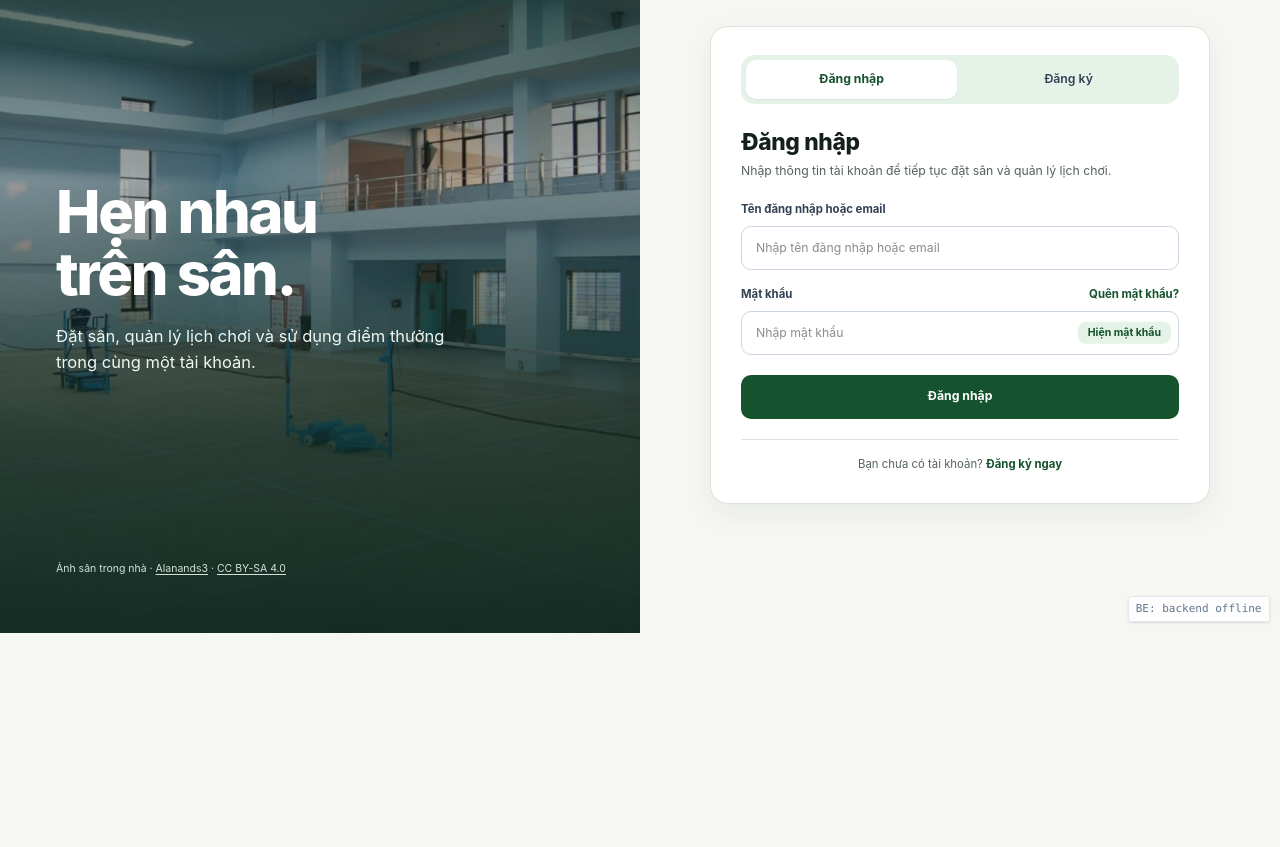
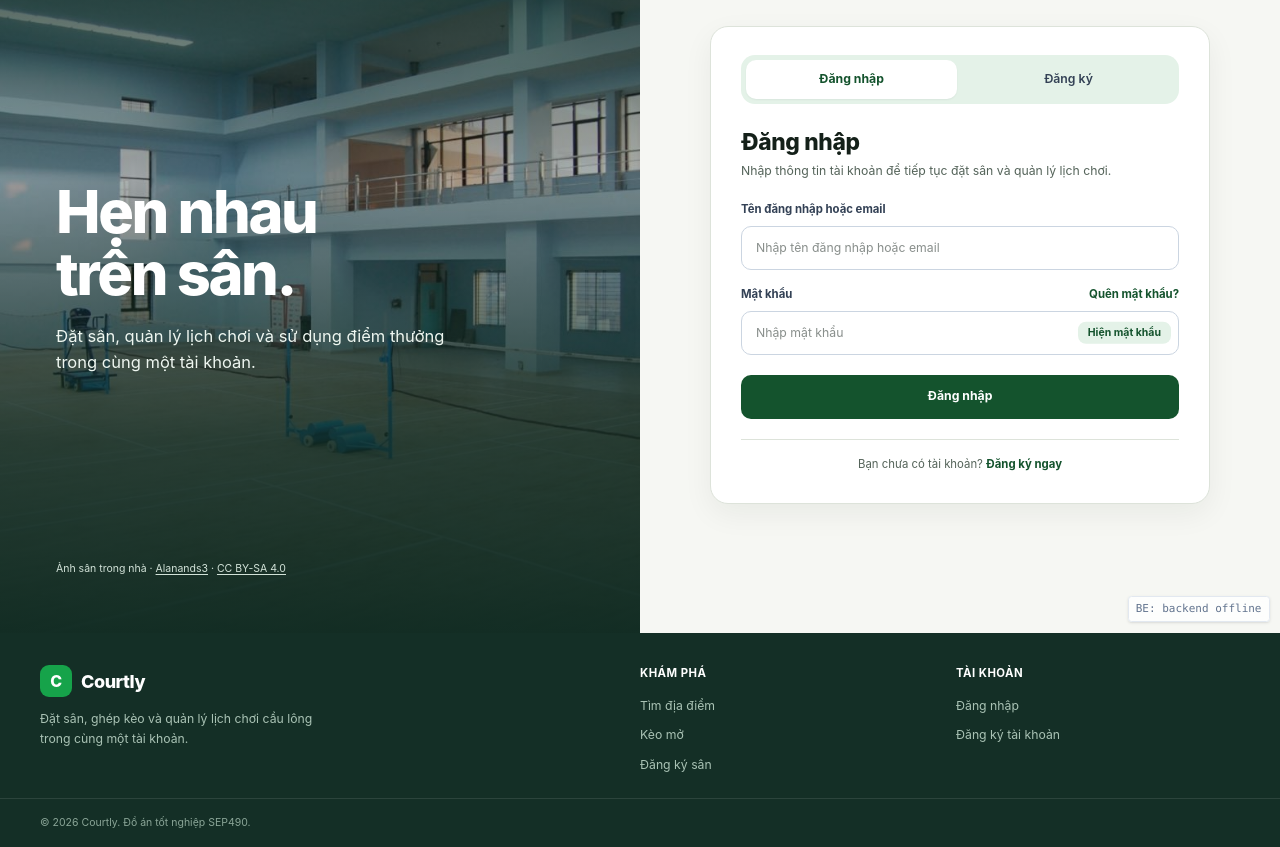
Before and after one commit to HuyPb29/SEP490, a React (Vite) app in the folder frontend/: page /login in a window 1280 px wide. Shown: the part 168-1015 px from the top of the page. Before the commit the page ends 801 px from the top, so only its background shows below. Built offline with nearby package versions, Linux system fonts and the light colour scheme; no server answers.

Commit message:
feat(layout): thêm footer chung cho các màn guest và player, gắn vào PublicLayout

```diff
--- /dev/null
+++ b/frontend/src/components/layout/PublicFooter.jsx
@@ -0,0 +1,72 @@
+import { Link } from 'react-router-dom';
+import { useAuth } from '../../hooks/useAuth';
+import styles from './PublicFooter.module.css';
+
+const EXPLORE_LINKS = [
+  ['/', 'Tìm địa điểm'],
+  ['/open-matches', 'Kèo mở'],
+  ['/register-service', 'Đăng ký sân'],
+];
+
+const PLAYER_LINKS = [
+  ['/my-bookings', 'Booking của tôi'],
+  ['/teams', 'Đội của tôi'],
+  ['/my-rewards', 'Voucher & Điểm'],
+  ['/my-complaints', 'Khiếu nại'],
+  ['/account', 'Tài khoản'],
+];
+
+const GUEST_LINKS = [
+  ['/login', 'Đăng nhập'],
+  ['/login?mode=register', 'Đăng ký tài khoản'],
+];
+
+function FooterColumn({ title, links }) {
+  return (
+    <nav className={styles.column} aria-label={title}>
+      <h2 className={styles.columnTitle}>{title}</h2>
+      <ul className={styles.linkList}>
+        {links.map(([to, label]) => (
+          <li key={to}>
+            <Link to={to} className={styles.link}>
+              {label}
+            </Link>
+          </li>
+        ))}
+      </ul>
+    </nav>
+  );
+}
+
+export default function PublicFooter() {
+  const { user } = useAuth();
+  const roleCode = String(user?.role_code || user?.role || '').toLowerCase();
+  const isPlayer = roleCode === 'player';
+  const year = new Date().getFullYear();
+
+  return (
+    <footer className={styles.footer}>
+      <div className={styles.inner}>
+        <div className={styles.brandBlock}>
+          <Link to="/" className={styles.brandLink}>
+            <span className={styles.brandMark} aria-hidden="true">
+              C
+            </span>
+            <span>Courtly</span>
+          </Link>
+          <p className={styles.tagline}>
+            Đặt sân, ghép kèo và quản lý lịch chơi cầu lông trong cùng một tài khoản.
+          </p>
+        </div>
+
+        <FooterColumn title="Khám phá" links={EXPLORE_LINKS} />
+        {!user && <FooterColumn title="Tài khoản" links={GUEST_LINKS} />}
+        {isPlayer && <FooterColumn title="Cá nhân" links={PLAYER_LINKS} />}
+      </div>
+
+      <div className={styles.bottomBar}>
+        <p>© {year} Courtly. Đồ án tốt nghiệp SEP490.</p>
+      </div>
+    </footer>
+  );
+}
--- /dev/null
+++ b/frontend/src/components/layout/PublicFooter.module.css
@@ -0,0 +1,123 @@
+.footer {
+  margin-top: auto;
+  background: #142f26;
+  color: #d7e6dd;
+  font-family: var(--font-sans);
+}
+
+.inner {
+  max-width: var(--container-max);
+  margin: 0 auto;
+  padding: var(--space-8) var(--space-5) var(--space-6);
+  display: grid;
+  grid-template-columns: minmax(0, 2fr) repeat(2, minmax(0, 1fr));
+  gap: var(--space-8);
+}
+
+.brandBlock {
+  display: flex;
+  flex-direction: column;
+  gap: var(--space-3);
+  min-width: 0;
+}
+
+.brandLink {
+  display: inline-flex;
+  align-items: center;
+  gap: 9px;
+  align-self: flex-start;
+  color: #ffffff;
+  font-size: 18px;
+  font-weight: 800;
+  letter-spacing: -0.025em;
+  text-decoration: none;
+}
+
+.brandMark {
+  width: 32px;
+  height: 32px;
+  border-radius: 9px;
+  display: inline-flex;
+  align-items: center;
+  justify-content: center;
+  background: var(--color-primary-accent);
+  color: #ffffff;
+  font-size: 16px;
+  font-weight: 800;
+}
+
+.tagline {
+  margin: 0;
+  max-width: 36ch;
+  font-size: var(--text-base);
+  line-height: 1.6;
+  color: #a9c2b4;
+}
+
+.column {
+  min-width: 0;
+}
+
+.columnTitle {
+  margin: 0 0 var(--space-3);
+  font-size: var(--text-sm);
+  font-weight: 700;
+  letter-spacing: 0.04em;
+  text-transform: uppercase;
+  color: #ffffff;
+}
+
+.linkList {
+  margin: 0;
+  padding: 0;
+  list-style: none;
+  display: flex;
+  flex-direction: column;
+  gap: var(--space-2);
+}
+
+.link {
+  color: #a9c2b4;
+  font-size: var(--text-base);
+  text-decoration: none;
+}
+
+.link:hover {
+  color: #ffffff;
+  text-decoration: underline;
+}
+
+.link:focus-visible,
+.brandLink:focus-visible {
+  outline: 3px solid var(--color-primary-accent);
+  outline-offset: 3px;
+  border-radius: 4px;
+}
+
+.bottomBar {
+  border-top: 1px solid rgba(255, 255, 255, 0.1);
+}
+
+.bottomBar p {
+  max-width: var(--container-max);
+  margin: 0 auto;
+  padding: var(--space-4) var(--space-5);
+  font-size: var(--text-xs);
+  color: #8aa597;
+}
+
+@media (max-width: 767px) {
+  .inner {
+    grid-template-columns: repeat(2, minmax(0, 1fr));
+    gap: var(--space-6);
+    padding: var(--space-6) var(--space-4);
+  }
+
+  .brandBlock {
+    grid-column: 1 / -1;
+  }
+
+  .bottomBar p {
+    padding: var(--space-4);
+  }
+}
--- a/frontend/src/components/layout/PublicLayout.jsx
+++ b/frontend/src/components/layout/PublicLayout.jsx
@@ -2,6 +2,7 @@ import { useNavigationDrawer } from '../../hooks/useNavigationDrawer';
 import { Link, NavLink, useLocation } from 'react-router-dom';
 import { useAuth } from '../../hooks/useAuth';
 import { PageHeader } from '../common/PageHeader';
+import PublicFooter from './PublicFooter';
 import styles from './AppLayouts.module.css';
 import { UserMenu } from './UserMenu';
 
@@ -163,6 +164,8 @@ export default function PublicLayout({
   backTo,
   actions,
   fullWidth = false,
+  hideHeader = false,
+  hideFooter = false,
   className = '',
   children,
 }) {
@@ -171,7 +174,7 @@ export default function PublicLayout({
       <a href="#public-main" className={styles.skipLink}>
         Đến nội dung chính
       </a>
-      <PublicHeader />
+      {!hideHeader && <PublicHeader />}
       <main id="public-main" className={fullWidth ? styles.publicMainFull : styles.publicMain}>
         {(title || backTo || actions) && (
           <PageHeader
@@ -184,6 +187,7 @@ export default function PublicLayout({
         )}
         {children}
       </main>
+      {!hideFooter && <PublicFooter />}
     </div>
   );
 }
--- a/frontend/src/components/layout/index.js
+++ b/frontend/src/components/layout/index.js
@@ -1,4 +1,5 @@
 export { default as PublicLayout, PublicHeader } from './PublicLayout';
+export { default as PublicFooter } from './PublicFooter';
 export { default as ManagementLayout } from './ManagementLayout';
 export { default as AdminLayout } from './AdminLayout';
 export { default as WorkspaceLayout, WorkspaceHeader } from './WorkspaceLayout';
```
